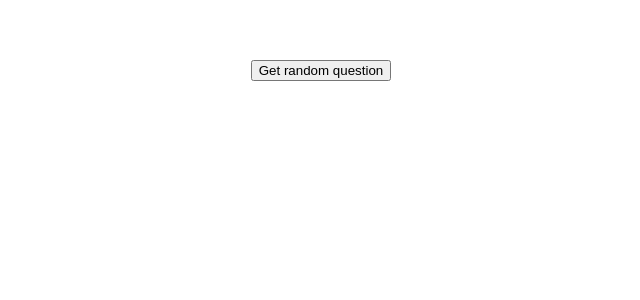
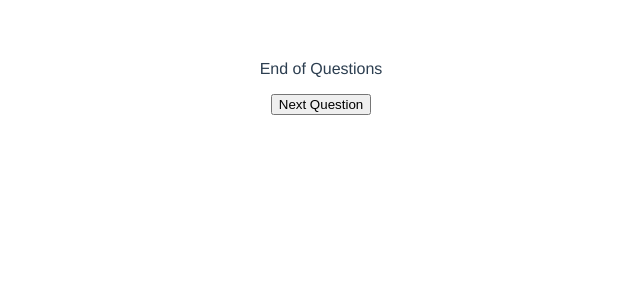
Before and after one commit to Fidelma/javascript_group_project, a Vue app in the folder client/: page / in a window 1280 px wide. Shown: the top 300 px of the page, without its empty margins (319-959 px from the left). Built offline with nearby package versions, Linux system fonts and the light colour scheme; no server answers.

Commit message:
Moved next question button to under answer component

```diff
--- a/client/src/App.vue
+++ b/client/src/App.vue
@@ -2,12 +2,12 @@
   <div id="app">
     <qanda-grid v-if="questions.length >= 1 && endOfQuestions" :questions="questions" :index="index" :randomList="randomList"/>
 
-    <button v-if="endOfQuestions" type="button" name="button" @click="getRandomIndex">Get random question</button>
 
     <p v-else>End of Questions</p>
 
     <answer-info v-if="questions.length >= 1 && correctAnswer" :questions="questions" :index="index"/>
 
+    <button v-if="endOfQuestions" type="button" name="button" @click="getRandomIndex">Next Question</button>
 
   </div>
 </template>
```
